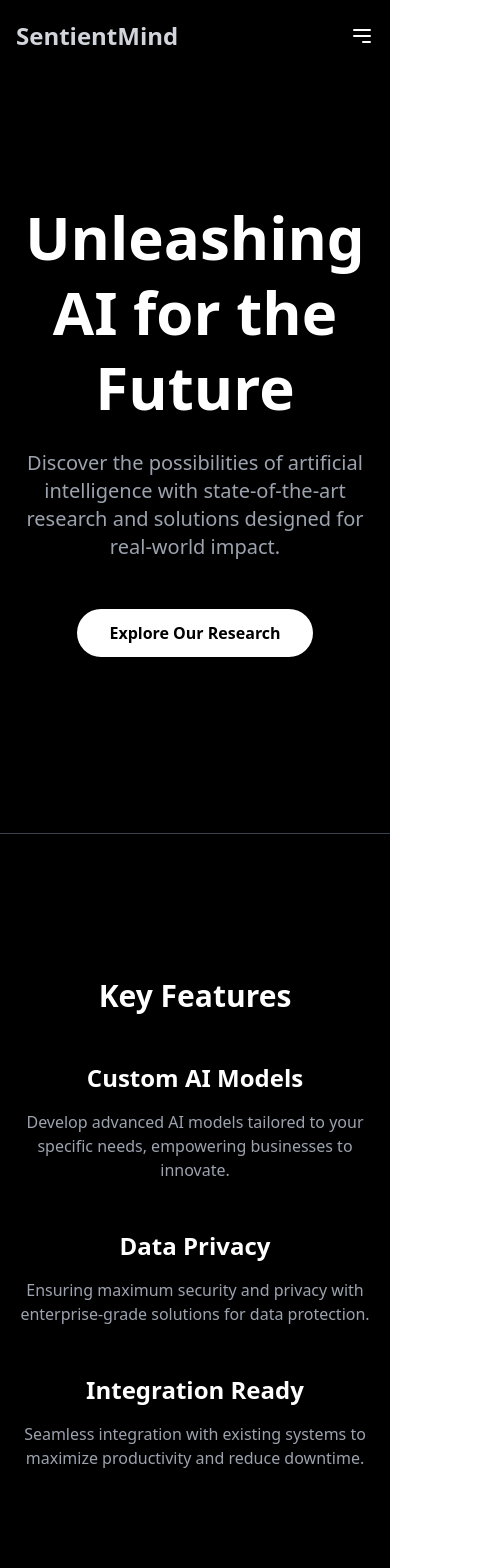
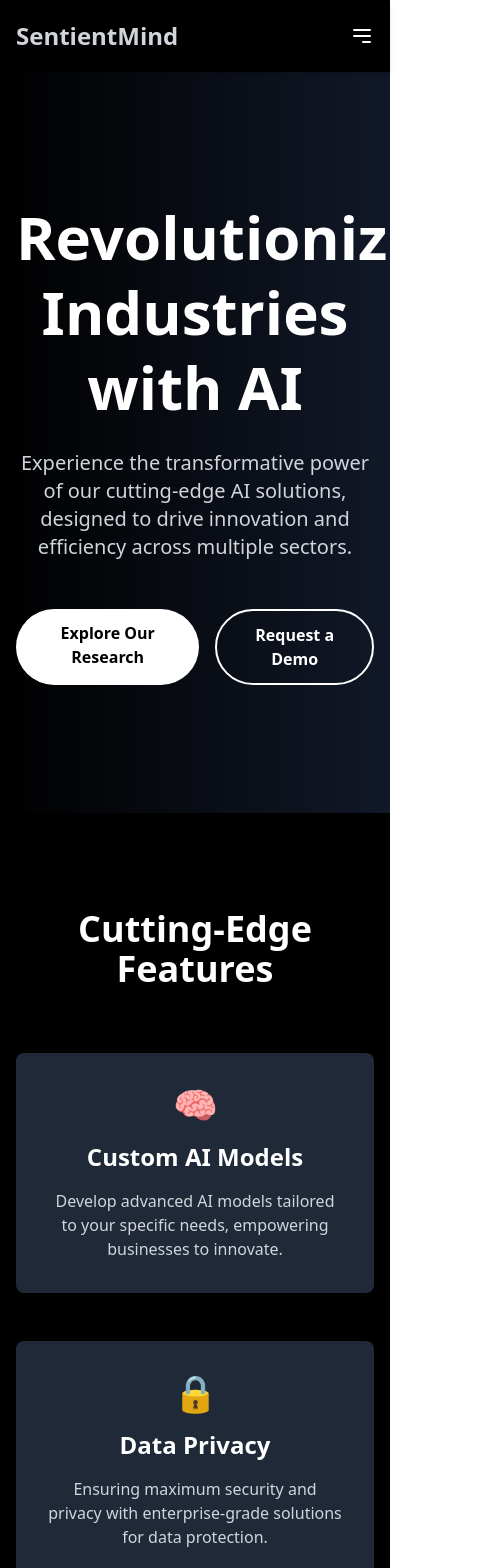
Before and after one commit to ulvi123/sentientmind, a React (Vite) app: page / in a window 390 px wide. Shown: the top 1568 px of the page, 483 px wide, since content can reach past the window. Built offline with nearby package versions, Linux system fonts and the light colour scheme.

Commit message:
changes to the home page

```diff
--- a/package.json
+++ b/package.json
@@ -11,7 +11,7 @@
   },
   "dependencies": {
     "accordion": "^3.0.2",
-    "framer-motion": "^11.5.4",
+    "framer-motion": "^11.11.8",
     "lucide-react": "^0.439.0",
     "react": "^18.3.1",
     "react-dom": "^18.3.1",
--- a/src/pages/Home.jsx
+++ b/src/pages/Home.jsx
@@ -1,9 +1,7 @@
-/* eslint-disable react/prop-types */
-import "../App.css";
-
+import React from "react";
 import { motion } from "framer-motion";
 import { Link } from "react-router-dom";
-import HighlightedFeatures from "../components/HighlightedFeatures"; // Adjust the path if necessary
+import HighlightedFeatures from "../components/HighlightedFeatures";
 
 // Components for Basic Layouts
 const Container = ({ children, className }) => (
@@ -12,11 +10,11 @@ const Container = ({ children, className }) => (
   </div>
 );
 
-const Divider = () => <div className="h-px bg-gray-700 my-12"></div>; // Darker divider for black background
+const Divider = () => <div className="h-px bg-gray-700 my-12"></div>;
 
 // Hero Section
 const HeroSection = () => (
-  <section className="relative py-32 bg-black text-center">
+  <section className="relative py-32 bg-gradient-to-r from-black to-gray-900 text-center">
     <Container>
       <motion.h1
         initial={{ opacity: 0, y: 10 }}
@@ -24,24 +22,35 @@ const HeroSection = () => (
         transition={{ duration: 1 }}
         className="text-6xl font-bold mb-6 leading-tight text-white"
       >
-        Unleashing AI for the Future
+        Revolutionizing Industries with AI
       </motion.h1>
       <motion.p
         initial={{ opacity: 0, y: 10 }}
         animate={{ opacity: 1, y: 0 }}
         transition={{ duration: 1, delay: 0.2 }}
-        className="text-xl mb-12 max-w-2xl mx-auto text-gray-400"
+        className="text-xl mb-12 max-w-2xl mx-auto text-gray-300"
       >
-        Discover the possibilities of artificial intelligence with
-        state-of-the-art research and solutions designed for real-world impact.
+        Experience the transformative power of our cutting-edge AI solutions, designed to drive innovation and efficiency across multiple sectors.
       </motion.p>
-      <motion.button
-        whileHover={{ scale: 1.05 }}
-        whileTap={{ scale: 0.95 }}
-        className="bg-white text-black font-semibold py-3 px-8 rounded-full transition-transform duration-300"
+      <motion.div
+        initial={{ opacity: 0, y: 10 }}
+        animate={{ opacity: 1, y: 0 }}
+        transition={{ duration: 1, delay: 0.4 }}
+        className="flex justify-center space-x-4"
       >
-        <Link to="/research">Explore Our Research</Link>
-      </motion.button>
+        <Link
+          to="/research"
+          className="bg-white text-black font-semibold py-3 px-8 rounded-full transition-transform duration-300 hover:bg-gray-200"
+        >
+          Explore Our Research
+        </Link>
+        <Link
+          to="/contact"
+          className="bg-transparent border-2 border-white text-white font-semibold py-3 px-8 rounded-full transition-transform duration-300 hover:bg-white hover:text-black"
+        >
+          Request a Demo
+        </Link>
+      </motion.div>
     </Container>
   </section>
 );
@@ -51,40 +60,46 @@ const KeyFeatures = () => {
   const features = [
     {
       title: "Custom AI Models",
-      description:
-        "Develop advanced AI models tailored to your specific needs, empowering businesses to innovate.",
+      description: "Develop advanced AI models tailored to your specific needs, empowering businesses to innovate.",
+      icon: "🧠",
     },
     {
       title: "Data Privacy",
-      description:
-        "Ensuring maximum security and privacy with enterprise-grade solutions for data protection.",
+      description: "Ensuring maximum security and privacy with enterprise-grade solutions for data protection.",
+      icon: "🔒",
     },
     {
       title: "Integration Ready",
-      description:
-        "Seamless integration with existing systems to maximize productivity and reduce downtime.",
+      description: "Seamless integration with existing systems to maximize productivity and reduce downtime.",
+      icon: "🔗",
+    },
+    {
+      title: "Scalable Solutions",
+      description: "Our AI platforms grow with your business, ensuring long-term value and adaptability.",
+      icon: "📈",
     },
   ];
 
   return (
     <section className="py-24 bg-black">
       <Container>
-        <h2 className="text-3xl font-bold text-center mb-12 text-white">
-          Key Features
+        <h2 className="text-4xl font-bold text-center mb-16 text-white">
+          Cutting-Edge Features
         </h2>
-        <div className="grid md:grid-cols-3 gap-12">
+        <div className="grid md:grid-cols-2 lg:grid-cols-4 gap-12">
           {features.map((feature, index) => (
             <motion.div
               key={index}
-              initial={{ opacity: 0, y: 10 }}
+              initial={{ opacity: 0, y: 20 }}
               animate={{ opacity: 1, y: 0 }}
               transition={{ duration: 0.8, delay: index * 0.1 }}
-              className="text-center"
+              className="text-center bg-gray-800 p-8 rounded-lg shadow-lg hover:shadow-xl transition-shadow duration-300"
             >
+              <div className="text-4xl mb-4">{feature.icon}</div>
               <h3 className="text-2xl font-semibold mb-4 text-white">
                 {feature.title}
               </h3>
-              <p className="text-gray-400">{feature.description}</p>
+              <p className="text-gray-300">{feature.description}</p>
             </motion.div>
           ))}
         </div>
@@ -93,144 +108,154 @@ const KeyFeatures = () => {
   );
 };
 
-// Client Logos Section
 // Client Logos Section with Infinite Scroll
 const ClientsSection = () => {
-  // List of client logos (replace with actual logo URLs)
-  const logos = [
-    'logo1.png',
-    'logo2.png',
-    'logo3.png',
-    'logo4.png',
-    'logo5.png',
+  const clients = [
+    { name: 'Google', logo: 'https://www.google.com/images/branding/googlelogo/2x/googlelogo_color_272x92dp.png' },
+    { name: 'Amazon', logo: 'https://logos-world.net/wp-content/uploads/2020/04/Amazon-Logo.png' },
+    { name: 'Microsoft', logo: 'https://img-prod-cms-rt-microsoft-com.akamaized.net/cms/api/am/imageFileData/RE1Mu3b?ver=5c31' },
+    { name: 'Twitter', logo: 'https://about.twitter.com/content/dam/about-twitter/x/brand-toolkit/logo-black.png.twimg.1920.png' },
+    { name: 'Mercedes-Benz', logo: 'https://upload.wikimedia.org/wikipedia/commons/thumb/9/90/Mercedes-Logo.svg/2048px-Mercedes-Logo.svg.png' },
+    { name: 'Netflix', logo: 'https://cdn.cookielaw.org/logos/dd6b162f-1a32-456a-9cfe-897231c7763c/4345ea78-053c-46d2-b11e-09adaef973dc/Netflix_Logo_PMS.png' },
+  ];
+  return (
+    <section className="py-24 bg-gradient-to-r from-gray-900 to-gray-800 text-center overflow-hidden">
+      <div className="container mx-auto px-4">
+        <h2 className="text-4xl font-bold mb-12 text-white">
+          Trusted by Industry Leaders
+        </h2>
+        <motion.div
+          className="flex flex-wrap justify-center items-center gap-8"
+          initial={{ opacity: 0, y: 50 }}
+          animate={{ opacity: 1, y: 0 }}
+          transition={{ duration: 0.8 }}
+        >
+          {clients.map((client, index) => (
+            <motion.div
+              key={index}
+              className="bg-white rounded-xl p-6 shadow-lg hover:shadow-xl transition-shadow duration-300 w-48 h-24 flex items-center justify-center"
+              whileHover={{ scale: 1.05 }}
+              whileTap={{ scale: 0.95 }}
+            >
+              <img
+                src={client.logo}
+                alt={`${client.name} Logo`}
+                className="max-h-full max-w-full object-contain"
+              />
+            </motion.div>
+          ))}
+        </motion.div>
+      </div>
+    </section>
+  );
+};
+
+// Use Cases Section
+const UseCasesSection = () => {
+  const useCases = [
+    {
+      title: "Education",
+      description: "Personalized learning experiences and intelligent tutoring systems.",
+      image: "https://images.unsplash.com/photo-1503676260728-1c00da094a0b?ixlib=rb-1.2.1&auto=format&fit=crop&w=1350&q=80",
+      link: "/education"
+    },
+    {
+      title: "Software Engineering",
+      description: "AI-powered code generation and automated testing solutions.",
+      image: "https://images.unsplash.com/photo-1498050108023-c5249f4df085?ixlib=rb-1.2.1&auto=format&fit=crop&w=1350&q=80",
+      link: "/software-engineering"
+    },
+    {
+      title: "Healthcare",
+      description: "Advanced diagnostics and personalized treatment recommendations.",
+      image: "https://images.unsplash.com/photo-1576091160399-112ba8d25d1d?ixlib=rb-1.2.1&auto=format&fit=crop&w=1350&q=80",
+      link: "/healthcare"
+    }
   ];
 
-  // Duplicate logos to create an infinite scrolling effect
-  const infiniteLogos = [...logos, ...logos];
-
   return (
-    <section className="py-24 bg-black text-center overflow-hidden">
+    <section id="usecases" className="py-24 bg-gradient-to-b from-black to-gray-900">
       <Container>
-        <h2 className="text-3xl font-bold mb-8 text-white">
-          Trusted by Leading Organizations
-        </h2>
-        <div className="relative w-full overflow-hidden">
-          <div className="flex animate-marquee space-x-8">
-            {infiniteLogos.map((logo, index) => (
-              <div key={index} className="flex-none h-16 w-40 bg-gray-700 rounded-lg">
-                {/* Replace with actual image tags once you have the URLs */}
-                <img src={logo} alt={`Client Logo ${index}`} className="h-full w-full object-contain" />
-              </div>
-            ))}
-          </div>
+        <motion.h2
+          className="text-4xl font-bold text-center mb-16 text-white"
+          initial={{ opacity: 0, y: -50 }}
+          animate={{ opacity: 1, y: 0 }}
+          transition={{ duration: 0.5 }}
+        >
+          Transforming Industries
+        </motion.h2>
+        <div className="grid md:grid-cols-3 gap-12">
+          {useCases.map((useCase, index) => (
+            <motion.div
+              key={index}
+              initial={{ opacity: 0, y: 50 }}
+              animate={{ opacity: 1, y: 0 }}
+              transition={{ duration: 0.5, delay: index * 0.1 }}
+            >
+              <Link
+                to={useCase.link}
+                className="group relative block bg-gray-800 rounded-lg overflow-hidden shadow-lg transform transition duration-300 hover:scale-105"
+              >
+                <div className="absolute inset-0 bg-black bg-opacity-40 transition-opacity duration-300 group-hover:bg-opacity-10"></div>
+                <img
+                  src={useCase.image}
+                  alt={`${useCase.title} Use Case`}
+                  className="w-full h-56 object-cover transition-transform duration-300 transform group-hover:scale-105"
+                />
+                <div className="p-6">
+                  <h3 className="text-2xl font-semibold text-white mb-2">
+                    {useCase.title}
+                  </h3>
+                  <p className="text-gray-300">
+                    {useCase.description}
+                  </p>
+                </div>
+              </Link>
+            </motion.div>
+          ))}
         </div>
       </Container>
     </section>
   );
 };
 
-
-// Use Cases Section
-const UseCasesSection = () => (
-  <section id="usecases" className="py-24 bg-black">
-    <Container>
-      <h2 className="text-3xl font-bold text-center mb-12 text-white">
-        Real-World Use Cases
-      </h2>
-      <div className="grid md:grid-cols-3 gap-12">
-        {/* Education Use Case Card */}
-        <Link
-          to="/education"
-          className="group relative block bg-gray-800 rounded-lg overflow-hidden shadow-lg"
-        >
-          <div className="absolute inset-0 bg-black bg-opacity-40 transition-opacity duration-300 group-hover:bg-opacity-10"></div>
-          <img
-            src="your-education-image-url.jpg"
-            alt="Education Use Case"
-            className="w-full h-56 object-cover transition-transform duration-300 transform group-hover:scale-105"
-          />
-          <div className="p-6">
-            <h3 className="text-2xl font-semibold text-white mb-2">
-              Education
-            </h3>
-            <p className="text-gray-300">
-              Personalized learning, intelligent tutoring, and AI-driven
-              analytics for better educational outcomes.
-            </p>
-          </div>
-        </Link>
-
-        {/* Software Engineering Use Case Card */}
-        <Link
-          to="/software-engineering"
-          className="group relative block bg-gray-800 rounded-lg overflow-hidden shadow-lg"
-        >
-          <div className="absolute inset-0 bg-black bg-opacity-40 transition-opacity duration-300 group-hover:bg-opacity-10"></div>
-          <img
-            src="your-software-engineering-image-url.jpg"
-            alt="Software Engineering Use Case"
-            className="w-full h-56 object-cover transition-transform duration-300 transform group-hover:scale-105"
-          />
-          <div className="p-6">
-            <h3 className="text-2xl font-semibold text-white mb-2">
-              Making Software Engineering Accessible
-            </h3>
-            <p className="text-gray-300">
-              AI tools that simplify coding, provide real-time feedback, and
-              make learning to code more accessible.
-            </p>
-          </div>
-        </Link>
-
-        {/* Healthcare Use Case Card */}
-        <Link
-          to="/healthcare"
-          className="group relative block bg-gray-800 rounded-lg overflow-hidden shadow-lg"
-        >
-          <div className="absolute inset-0 bg-black bg-opacity-40 transition-opacity duration-300 group-hover:bg-opacity-10"></div>
-          <img
-            src="your-healthcare-image-url.jpg"
-            alt="Healthcare Use Case"
-            className="w-full h-56 object-cover transition-transform duration-300 transform group-hover:scale-105"
-          />
-          <div className="p-6">
-            <h3 className="text-2xl font-semibold text-white mb-2">
-              Healthcare
-            </h3>
-            <p className="text-gray-300">
-              AI solutions for improving diagnostics, optimizing treatment, and
-              enhancing patient care.
-            </p>
-          </div>
-        </Link>
-      </div>
-    </Container>
-  </section>
-);
-
 // Testimonials Section
 const TestimonialsSection = () => (
-  <section className="py-24 bg-black text-center">
+  <section className="py-24 bg-gradient-to-b from-black to-gray-900 text-center">
     <Container>
-      <h2 className="text-3xl font-bold mb-12 text-white">
-        What Our Clients Say
+      <h2 className="text-4xl font-bold mb-16 text-white">
+        Client Success Stories
       </h2>
       <div className="grid md:grid-cols-2 gap-12">
-        {/* Testimonial Example */}
-        <div className="p-8 bg-gray-800 shadow-lg rounded-lg">
-          <p className="text-xl text-gray-300 mb-4">
-            This AI solution transformed our approach to data analysis, driving
-            better results across the board.
-          </p>
-          <p className="text-gray-500">— Jane Doe, CTO of ExampleCorp</p>
-        </div>
-        <div className="p-8 bg-gray-800 shadow-lg rounded-lg">
-          <p className="text-xl text-gray-300 mb-4">
-            Innovative, reliable, and highly effective AI models that integrate
-            seamlessly into our workflow.
-          </p>
-          <p className="text-gray-500">— John Smith, CEO of FinTechCo</p>
-        </div>
+        {[
+          {
+            quote: "This AI solution transformed our approach to data analysis, driving better results across the board.",
+            author: "Jane Doe",
+            position: "CTO of ExampleCorp"
+          },
+          {
+            quote: "Innovative, reliable, and highly effective AI models that integrate seamlessly into our workflow.",
+            author: "John Smith",
+            position: "CEO of FinTechCo"
+          }
+        ].map((testimonial, index) => (
+          <motion.div
+            key={index}
+            initial={{ opacity: 0, y: 20 }}
+            animate={{ opacity: 1, y: 0 }}
+            transition={{ duration: 0.8, delay: index * 0.2 }}
+            className="p-8 bg-gray-800 shadow-lg rounded-lg"
+          >
+            <blockquote className="text-xl text-gray-300 mb-6 italic">
+              "{testimonial.quote}"
+            </blockquote>
+            <cite className="text-gray-400 not-italic"/>
+              <span className="font-semibold">{testimonial.author}</span>
+              <br />
+              {testimonial.position}
+
+          </motion.div>
+        ))}
       </div>
     </Container>
   </section>
@@ -238,7 +263,7 @@ const TestimonialsSection = () => (
 
 // Call to Action Section
 const CTASection = () => (
-  <section className="py-24 bg-black text-center">
+  <section className="py-24 bg-gradient-to-r from-blue-600 to-purple-600 text-center">
     <Container>
       <motion.h2
         initial={{ opacity: 0, y: 10 }}
@@ -246,14 +271,22 @@ const CTASection = () => (
         transition={{ duration: 1 }}
         className="text-4xl font-bold mb-6 text-white"
       >
-        Ready to partner with us?
+        Ready to Transform Your Business with AI?
       </motion.h2>
+      <motion.p
+        initial={{ opacity: 0, y: 10 }}
+        animate={{ opacity: 1, y: 0 }}
+        transition={{ duration: 1, delay: 0.2 }}
+        className="text-xl mb-8 text-gray-100 max-w-2xl mx-auto"
+      >
+        Join the AI revolution and stay ahead of the competition. Let's build the future together.
+      </motion.p>
       <motion.button
         whileHover={{ scale: 1.05 }}
         whileTap={{ scale: 0.95 }}
-        className="bg-white text-black font-semibold py-3 px-8 rounded-full transition-transform duration-300"
+        className="bg-white text-blue-600 font-semibold py-3 px-8 rounded-full transition-transform duration-300 hover:bg-gray-100"
       >
-        <Link to="/contact">Contact Us</Link>
+        <Link to="/contact">Get Started Today</Link>
       </motion.button>
     </Container>
   </section>
@@ -263,6 +296,29 @@ const CTASection = () => (
 const Footer = () => (
   <footer className="py-16 bg-black text-center">
     <Container>
+      <div className="grid md:grid-cols-3 gap-8 mb-8">
+        <div>
+          <h3 className="text-xl font-semibold mb-4 text-white">Quick Links</h3>
+          <ul className="space-y-2">
+            <li><Link to="/about" className="text-gray-400 hover:text-white">About Us</Link></li>
+            <li><Link to="/services" className="text-gray-400 hover:text-white">Services</Link></li>
+            <li><Link to="/blog" className="text-gray-400 hover:text-white">Blog</Link></li>
+          </ul>
+        </div>
+        <div>
+          <h3 className="text-xl font-semibold mb-4 text-white">Connect</h3>
+          <ul className="space-y-2">
+            <li><a href="#" className="text-gray-400 hover:text-white">LinkedIn</a></li>
+            <li><a href="#" className="text-gray-400 hover:text-white">Twitter</a></li>
+            <li><a href="#" className="text-gray-400 hover:text-white">GitHub</a></li>
+          </ul>
+        </div>
+        <div>
+          <h3 className="text-xl font-semibold mb-4 text-white">Contact</h3>
+          <p className="text-gray-400">info@sentimentmind.com</p>
+          <p className="text-gray-400">+1 (555) 123-4567</p>
+        </div>
+      </div>
       <p className="text-gray-500">
         © 2024 SentimentMind. All rights reserved.
       </p>
@@ -274,21 +330,12 @@ const Footer = () => (
 const Home = () => (
   <div className="bg-black text-white">
     <HeroSection />
-    <Divider />
-    {/* Use the Key Features section */}
     <KeyFeatures />
-    <Divider />
-    {/* Add the Highlighted Features component here */}
     <HighlightedFeatures />
-    <Divider />
     <ClientsSection />
-    <Divider />
     <UseCasesSection />
-    <Divider />
     <TestimonialsSection />
-    <Divider />
     <CTASection />
-    <Footer />
   </div>
 );
 
--- a/src/pages/Products.jsx
+++ b/src/pages/Products.jsx
@@ -2,7 +2,7 @@
 /* eslint-disable react/prop-types */
 
 import { motion } from 'framer-motion';
-// import ellipse from "../../public/explosion.jpg";
+import ellipse from "../../public/explosion.jpg";
 import corp from "../../public/corp.jpg";
 import { Link } from 'react-router-dom';
 
@@ -54,12 +54,12 @@ const Products = () => (
 
     {/* Vertical Stacked Feature Sections */}
     <section className="py-20 px-6 lg:px-12 max-w-7xl mx-auto">
-      {/* <FeatureSection
+      <FeatureSection
         image={ellipse}
         title="Introducing Sentient v1: Our Flagship AI Model"
         description="Sentient v1 is a groundbreaking AI model capable of advanced language understanding, complex problem-solving, and real-time data processing. It's built to empower researchers and developers to explore new frontiers in AI."
         linkTo="/products/sentient-v1" // Link to the individual product page
-      /> */}
+      />
       <FeatureSection
         image={corp}
         title="CodeWhisperer"
```
Also changed, not shown: src/pages/CodeWhisperer.jsx (+6 -7 lines), 1 other file (tests, documents, lock files or other folders).
